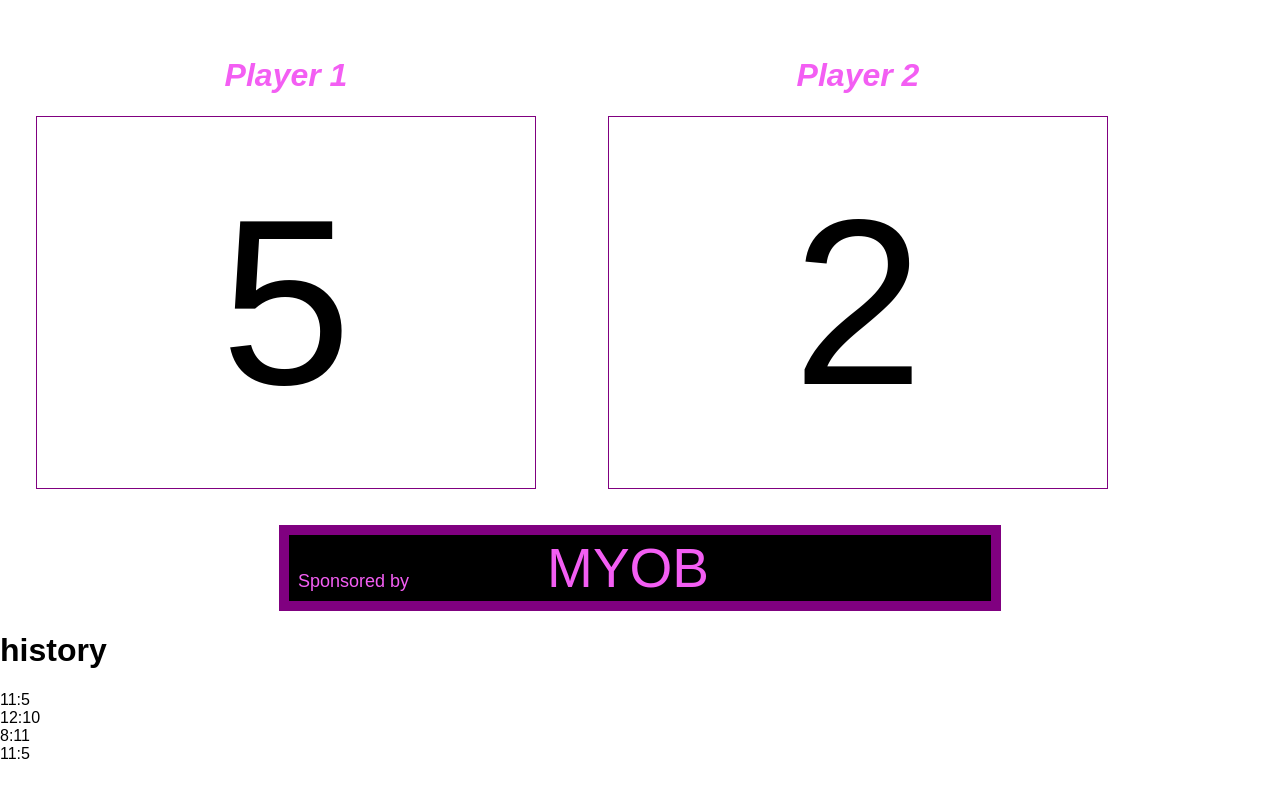
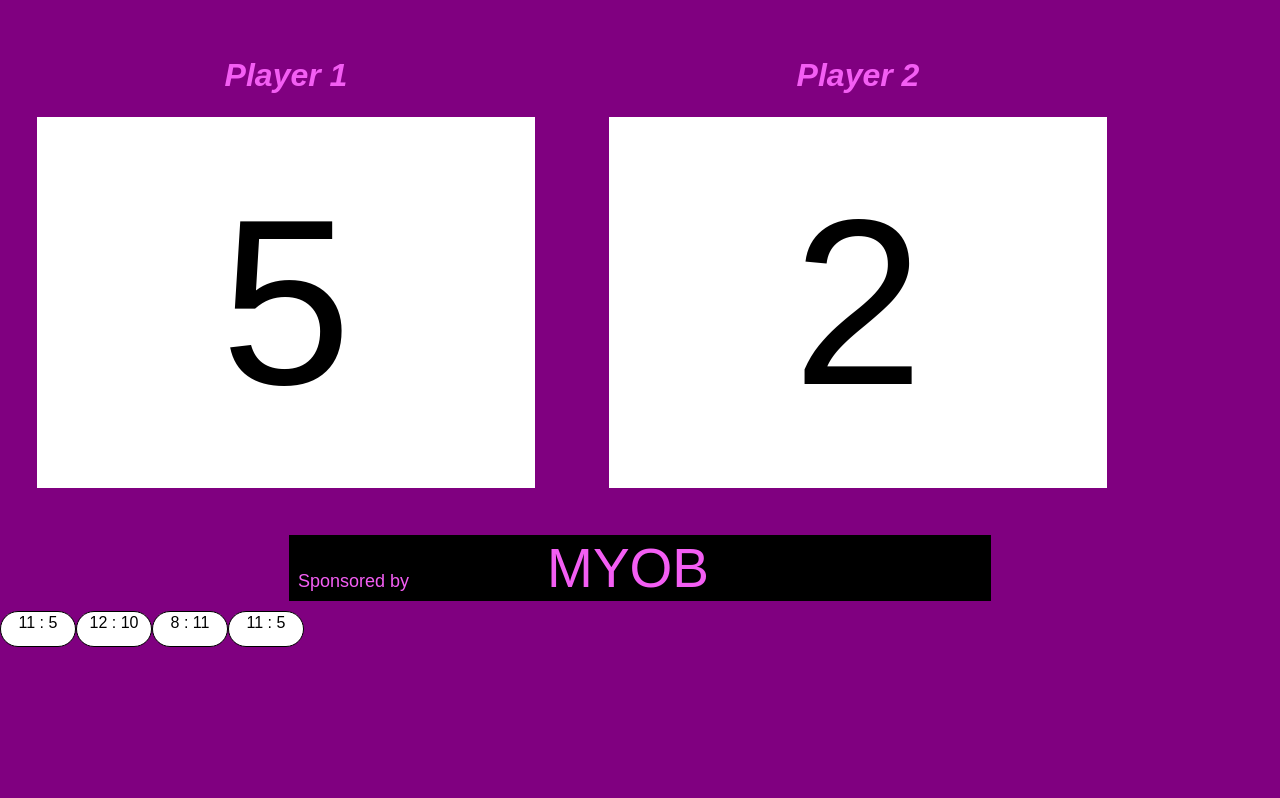
Before and after one commit to LaALAO/table-tennis-scoring, a React (Create React App) app in the folder ui/: page / in a window 1280 px wide. Built offline with nearby package versions, Linux system fonts and the light colour scheme.

Commit message:
gameresult

```diff
--- a/ui/src/App.css
+++ b/ui/src/App.css
@@ -21,7 +21,9 @@
 .App-intro {
   font-size: large;
 }
-
+body {
+  background-color: purple;
+}
 @keyframes App-logo-spin {
   from { transform: rotate(0deg); }
   to { transform: rotate(360deg); }
--- a/ui/src/GameResult.css
+++ b/ui/src/GameResult.css
@@ -0,0 +1,11 @@
+.rcorners {
+    border-radius: 25px;
+    border: 1px solid black;
+    padding: 2px;
+    width: 70px;
+    height: 30px;
+    background-color: white;
+    text-align: center;
+    font-weight: bond;
+    display: inline-block;
+}
--- a/ui/src/GameResult.jsx
+++ b/ui/src/GameResult.jsx
@@ -2,7 +2,7 @@ import React from 'react';
 import "./GameResult.css";
 
 const GameResult = (props) => (
-    <div>{props.leftscore}:{props.rightscore}</div>
+    <div className="rcorners">{props.leftscore} : {props.rightscore}</div>
 );
 
 export default GameResult;
--- a/ui/src/History.jsx
+++ b/ui/src/History.jsx
@@ -4,9 +4,8 @@ import GameResult from './GameResult';
 
 const History = (props) => (
 <div>
-    <h1>history</h1>
-        {props.games.map(game => (
-            <GameResult leftscore={game.player1.score} rightscore={game.player2.score} />
+    {props.games.map(game => (
+        <GameResult leftscore={game.player1.score} rightscore={game.player2.score} />
     ))}
   </div>
 );
```
